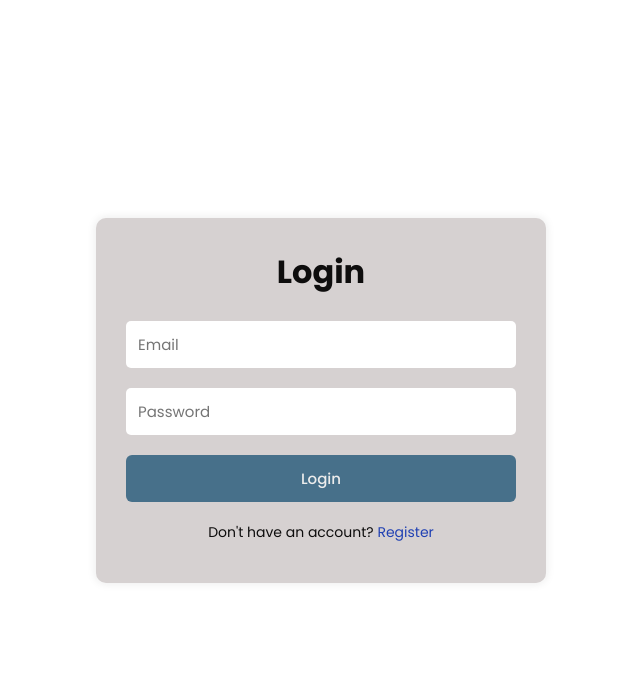
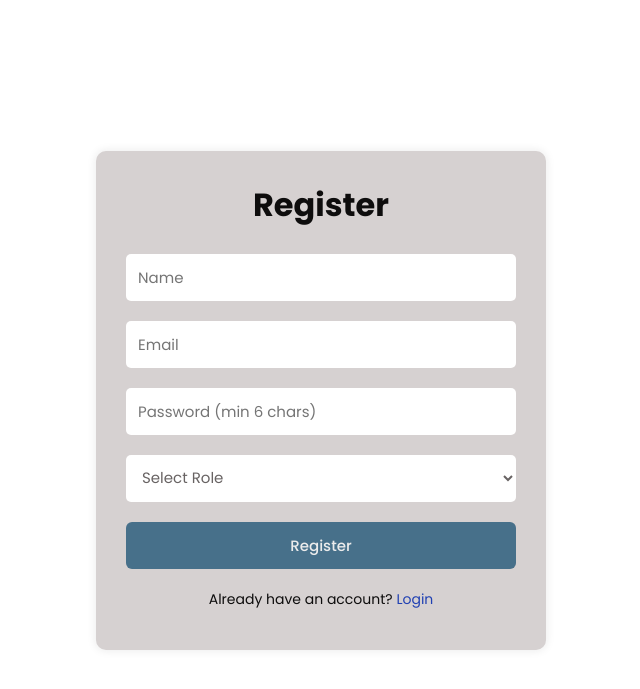
Before and after one commit to akash-kumar-biswas/php-login-register-form, a PHP site: page /index.php?view=register in a window 1280 px wide. Shown: the top 689 px of the page, without its empty margins (319-959 px from the left). Run offline with PHP 8.4, Linux system fonts and the light colour scheme.

Commit message:
add php code in index.php

```diff
--- a/index.php
+++ b/index.php
@@ -1,3 +1,9 @@
+<?php
+require_once __DIR__ . '/helpers.php';
+$view = $_GET['view'] ?? 'login';
+$success = get_flash('success');
+$error   = get_flash('error');
+?>
 <!DOCTYPE html>
 <html lang="en">
 <head>
@@ -8,33 +14,49 @@
 </head>
 <body>
     <div class="container">
-        <div class="form-box active" id="login-form">
-            <form action="">
+
+        <?php if ($success): ?>
+            <div class="alert success"><?= e($success) ?></div>
+        <?php endif; ?>
+
+        <?php if ($error): ?>
+            <div class="alert error"><?= e($error) ?></div>
+        <?php endif; ?>
+
+        <div class="form-box <?= $view === 'login' ? 'active' : '' ?>" id="login-form">
+            <form action="login.php" method="POST" novalidate>
                 <h2>Login</h2>
                 <input type="email" name="email" placeholder="Email" required>
                 <input type="password" name="password" placeholder="Password" required>
                 <button type="submit" name="login">Login</button>
-                <p>Don't have an account? <a href="#" onclick="showForm('register-form')">Register</a></p>
+                <p>Don't have an account?
+                   <a href="?view=register" onclick="event.preventDefault();showForm('register-form');history.replaceState(null,'','?view=register');">
+                       Register
+                   </a>
+                </p>
             </form>
         </div>
 
-        <div class="form-box" id="register-form">
-            <form action="">
+        <div class="form-box <?= $view === 'register' ? 'active' : '' ?>" id="register-form">
+            <form action="register.php" method="POST" novalidate>
                 <h2>Register</h2>
                 <input type="text" name="name" placeholder="Name" required>
                 <input type="email" name="email" placeholder="Email" required>
-                <input type="password" name="password" placeholder="Password" required>
+                <input type="password" name="password" placeholder="Password (min 6 chars)" required>
                 <select name="role" required>
                     <option value=""> Select Role </option>
                     <option value="user"> User </option>
                     <option value="admin"> Admin </option>
                 </select>
                 <button type="submit" name="register">Register</button>
-                <p>Already have an account? <a href="#" onclick="showForm('login-form')">Login</a></p>
+                <p>Already have an account?
+                   <a href="?view=login" onclick="event.preventDefault();showForm('login-form');history.replaceState(null,'','?view=login');">
+                       Login
+                   </a>
+                </p>
             </form>
         </div>
     </div>
-
     <script src="script.js"></script>
 </body>
 </html>
```
